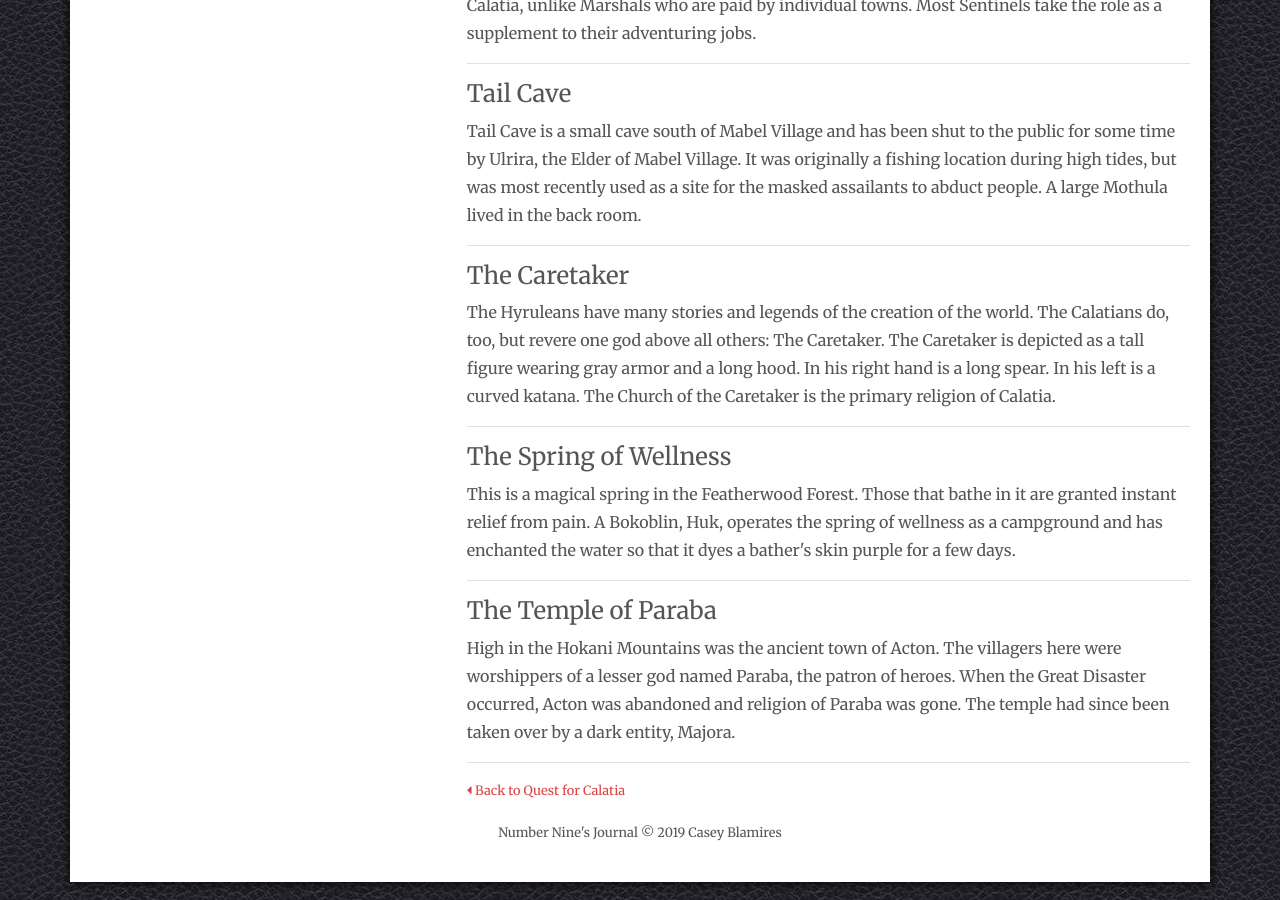
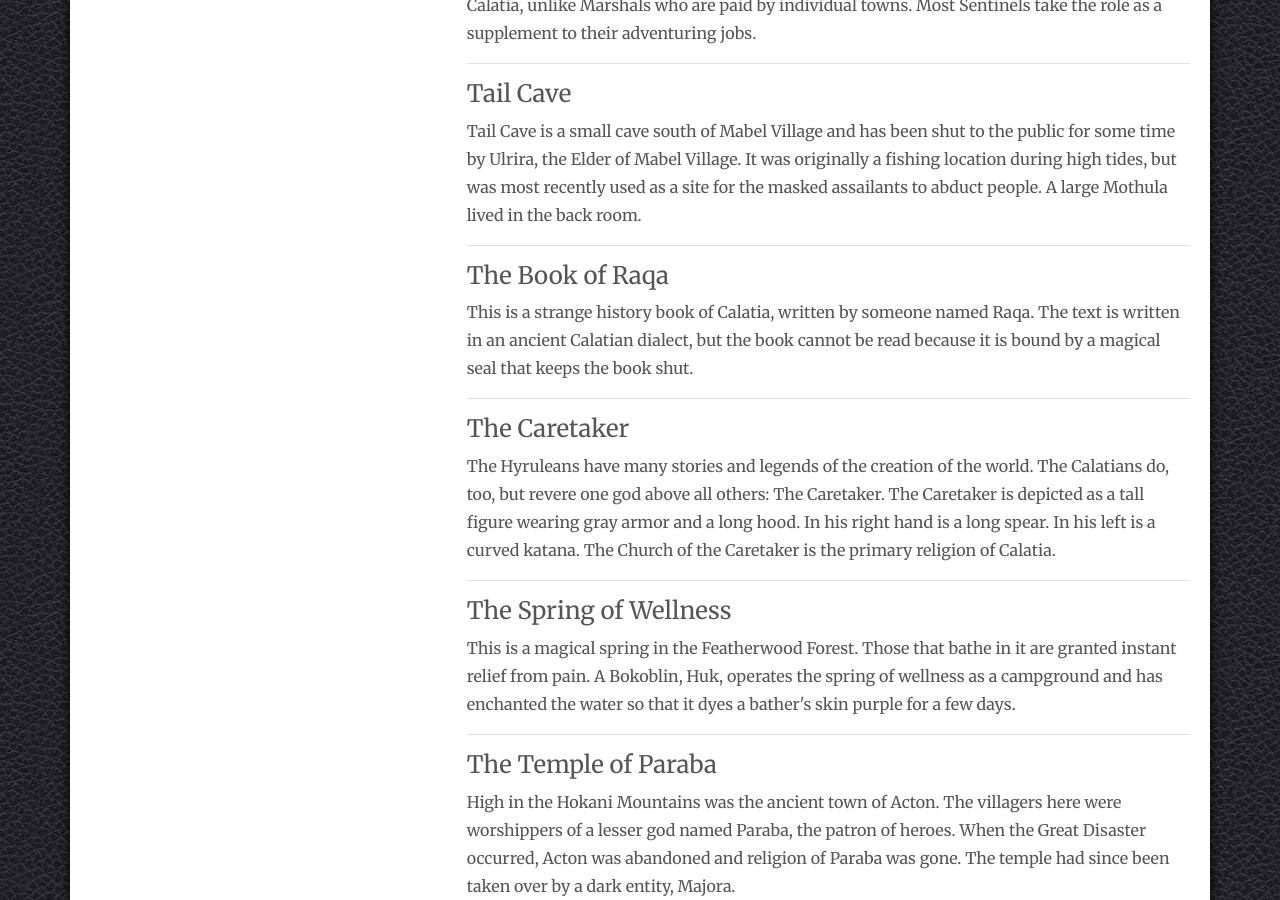
Before and after one commit to clblamires/ninesjournal, a Jekyll site: the page built from quest-for-calatia/lore.html, in a window 1280 px wide and 900 px high, scrolled down 2057 px. Built offline with Jekyll 4.4.1, drawn with Linux system fonts in a browser that asks for light colours; nearby versions of some CDN libraries.

Commit message:
Whoops, forgot something

```diff
--- a/_data/lore.json
+++ b/_data/lore.json
@@ -63,6 +63,10 @@
         {
             "name" : "Ice Gorons",
             "text" : "In the far northern reaches of Calatia, a group of gorons used magic to temper themselves against the cold. They became the Ice Gorons, noted for their gray and white skin and blue eyes."
+        },
+        {
+            "name" : "The Book of Raqa",
+            "text" : "This is a strange history book of Calatia, written by someone named Raqa. The text is written in an ancient Calatian dialect, but the book cannot be read because it is bound by a magical seal that keeps the book shut."
         }
     ]
 }
```
